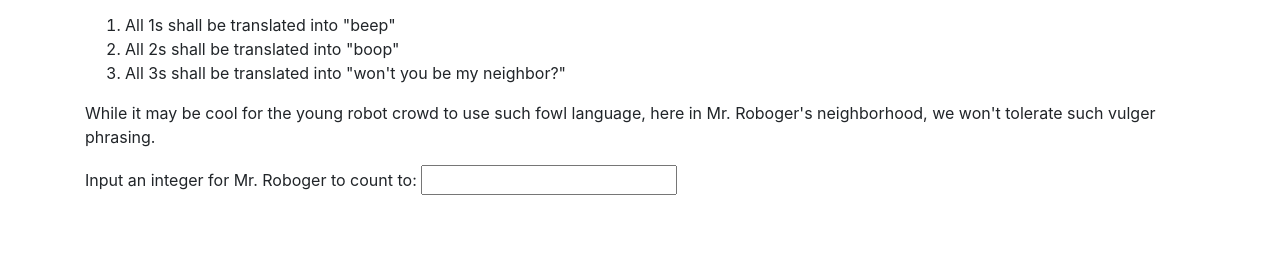
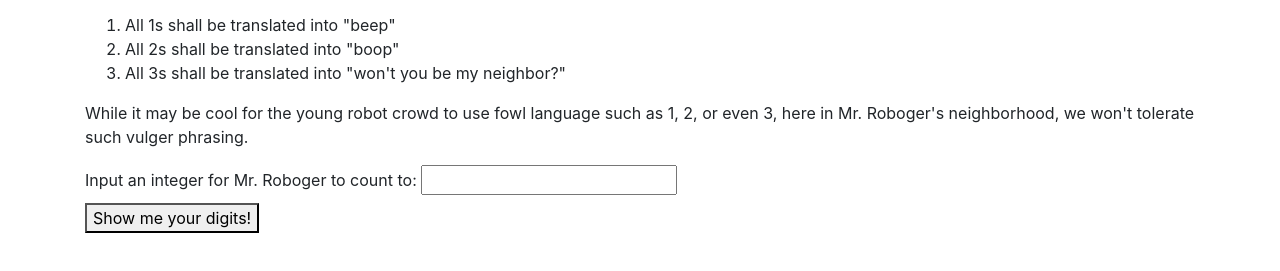
Before and after one commit to Taylor-Baker/Mr-Robogers-Neighborhood, a plain HTML site: page index.html in a window 1280 px wide. Shown: the part 169-440 px from the top of the page. Drawn offline with Linux system fonts and the light colour scheme.

Commit message:
add submission button to index.html

```diff
--- a/index.html
+++ b/index.html
@@ -28,11 +28,13 @@
         <li>All 3s shall be translated into "won't you be my neighbor?"</li>
       </ol>
       <p>
-        While it may be cool for the young robot crowd to use such fowl language, here in Mr. Roboger's neighborhood, we won't tolerate such vulger phrasing.
+        While it may be cool for the young robot crowd to use fowl language such as 1, 2, or even 3, here in Mr. Roboger's neighborhood, we won't tolerate such vulger phrasing.
       </p>
       <div>
         <label>Input an integer for Mr. Roboger to count to: <input type="text"></label>
       </div>
+      <button id="submit">Show me your digits!</button>
+      <div id="output"></div>
     </div>
   </div>
   <!--Page Footer-->
```
